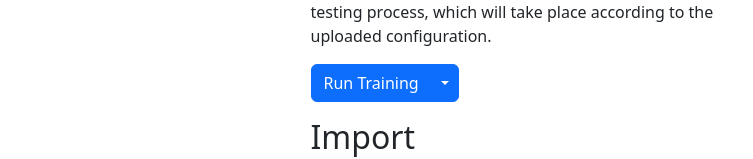
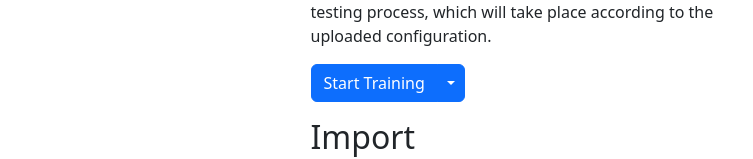
Before and after one commit to ZPI-2023-IST/Frontend, a Next.js app: page / in a window 1280 px wide. Shown: the part 150-309 px from the top of the page, without its empty margins (51-804 px from the left). Built offline with nearby package versions, Linux system fonts and the light colour scheme; no server answers.

Commit message:
synch running train and test proeccesses with API

```diff
--- a/pages/index.js
+++ b/pages/index.js
@@ -11,14 +11,22 @@ import { useState, useEffect } from "react";
 
 export default function Home() {
   const [file, setFile] = useState(null);
-  const [mode, setMode] = useState("Train");
+  const [mode, setMode] = useState("train");
+  const [run, setRun] = useState(false);
+
+  useEffect(() => {
+    fetch("http://localhost:5000/run")
+      .then(response => response.json())
+      .then(data => {
+        setRun(data["run"]);
+      });
+  }, []);
 
   const handleFileChange = (e) => {
     if (e.target.files) {
       setFile(e.target.files[0]);
     }
   };
-
 
   function handleExport() {
     // fetch model endpoint and download zip file sent from api
@@ -55,9 +63,28 @@ export default function Home() {
           alert("Model imported successfully");
         }
       });
-
   }
 
+  function handleRun() {
+    fetch("http://localhost:5000/run", {
+      method: 'PUT',
+      headers: {
+        'Content-Type': 'application/json'
+      },
+      body: JSON.stringify({mode: mode, run: !run})
+    }).then(response => response.json())
+      .then(data => {
+        setRun(data["run"]);
+      });
+  }
+
+  function createRunText() {
+    if (run) {
+      return "Stop";
+    } else {
+      return "Start " + mode.charAt(0).toUpperCase() + mode.slice(1) + "ing";
+    }
+  }
 
   return (
     <Layout>
@@ -73,13 +100,13 @@ export default function Home() {
               <h2> Run </h2>
               <p> Depending on the selected option, start the training or testing process, which will take place according to the uploaded configuration. </p>
               <Dropdown as={ButtonGroup}>
-                <Button variant="primary">Run {mode}ing</Button>
+                <Button variant="primary" onClick={handleRun}>{createRunText()}</Button>
 
                 <Dropdown.Toggle split variant="primary" id="dropdown-split-basic" />
 
                 <Dropdown.Menu>
-                  <Dropdown.Item onClick={() => setMode("Train")}>Train</Dropdown.Item>
-                  <Dropdown.Item onClick={() => setMode("Test")}>Test</Dropdown.Item>
+                  <Dropdown.Item onClick={() => setMode("train")}>Train</Dropdown.Item>
+                  <Dropdown.Item onClick={() => setMode("test")}>Test</Dropdown.Item>
                 </Dropdown.Menu>
               </Dropdown>
             </div>
```
